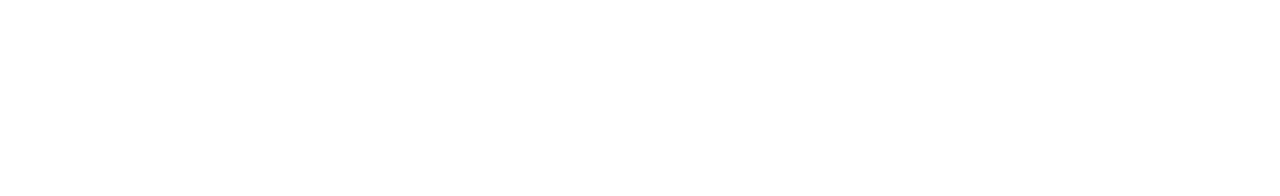
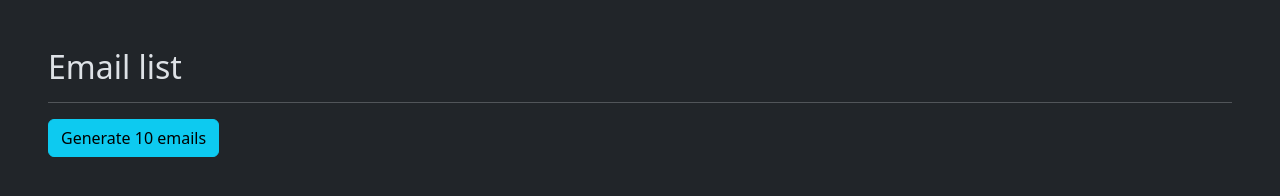
Before and after one commit to monica-harabagiu/vue-email-list, a plain HTML site: page index.html in a window 1280 px wide. Drawn offline with nearby package versions, Linux system fonts and the light colour scheme.

Commit message:
generate emails

```diff
--- a/index.html
+++ b/index.html
@@ -1,5 +1,5 @@
 <!DOCTYPE html>
-<html lang="en">
+<html lang="en" data-bs-theme="dark">
 
 <head>
     <meta charset="UTF-8">
@@ -12,14 +12,25 @@
 
 <body>
 
-    <div id="app">
+    <div id="app" class="p-5">
+
+        <h2>Email list</h2>
+        <hr>
+        <button class="btn btn-info mb-3" @click="generateEmail">Generate 10 emails</button>
+        <ul>
+            <li
+            v-for="(e, index) in generatedEmail"
+            :key="e"
+            >{{generatedEmail[index]}}</li>
+        </ul>
 
     </div>
 
 
 
-
     <script src='https://unpkg.com/vue@3/dist/vue.global.js'></script>
+    <!-- Axios -->
+    <script src="https://cdn.jsdelivr.net/npm/axios/dist/axios.min.js"></script>
     <script src="./main.js"></script>
 
 </body>
--- a/main.js
+++ b/main.js
@@ -1,10 +1,21 @@
 const { createApp } = Vue
 
-  createApp({
+createApp({
     data() {
-      return {
-        message: 'Hello Vue!',
-        image: 'https://picsum.photos/700/600'
-      }
+        return {
+            generatedEmail: [],
+        }
+    },
+    methods: {
+        generateEmail() {
+
+            for (let i = 0; i < 10; i++) {
+
+                axios.get('https://flynn.boolean.careers/exercises/api/random/mail').then((result) => {
+                    console.log(result.data)
+                    this.generatedEmail.push(result.data.response)
+                })
+            }
+        }
     }
-  }).mount('#app')
+}).mount('#app')
```
